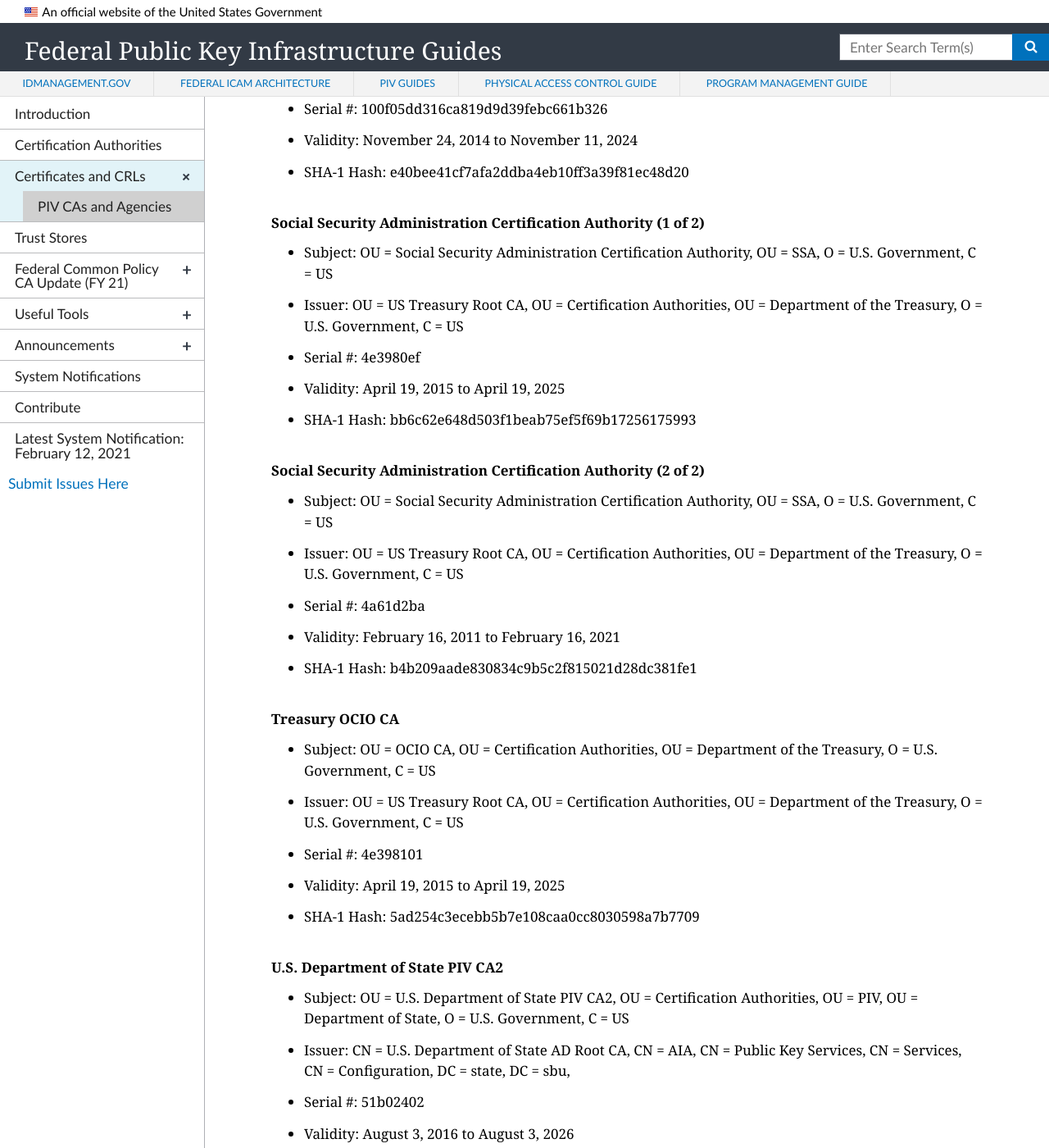
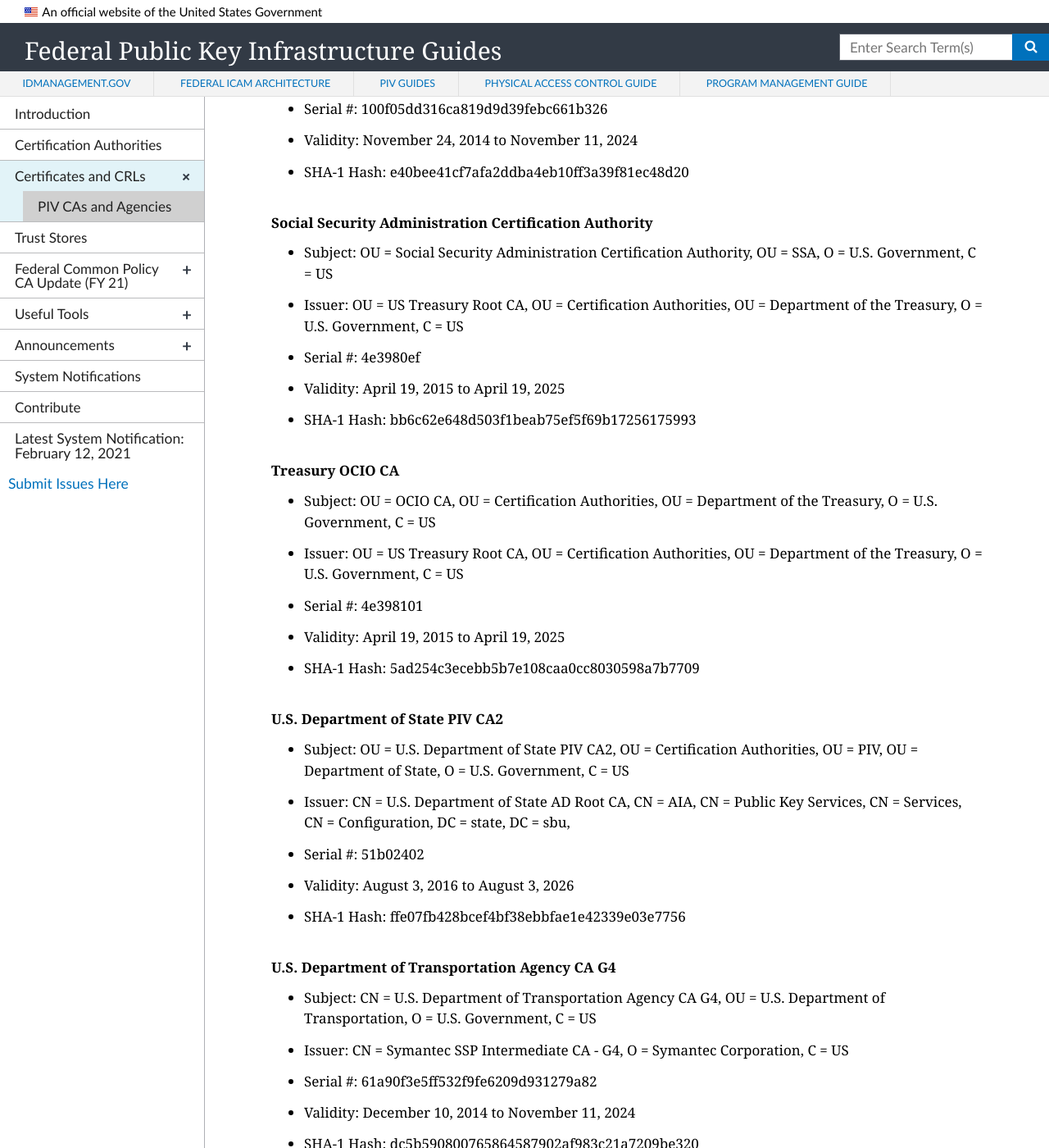
Before and after one commit to GSA/fpki-guides, a Jekyll site: the page built from _crls/fpki_piv_issuers.md, in a window 1280 px wide and 1400 px high, scrolled down 17119 px. Shown: the whole window at 82% size. Built offline with Jekyll 4.4.1, drawn with Linux system fonts in a browser that asks for light colours; nearby versions of some CDN libraries.

Commit message:
Update fpki_piv_issuers.md

```diff
--- a/_crls/fpki_piv_issuers.md
+++ b/_crls/fpki_piv_issuers.md
@@ -286,19 +286,12 @@
 - Validity: November 24, 2014 to November 11, 2024
 - SHA-1 Hash: e40bee41cf7afa2ddba4eb10ff3a39f81ec48d20
 
-#### Social Security Administration Certification Authority (1 of 2)
+#### Social Security Administration Certification Authority
 - Subject: OU = Social Security Administration Certification Authority, OU = SSA, O = U.S. Government, C = US
 - Issuer: OU = US Treasury Root CA, OU = Certification Authorities, OU = Department of the Treasury, O = U.S. Government, C = US
 - Serial #: 4e3980ef
 - Validity: April 19, 2015 to April 19, 2025
 - SHA-1 Hash: bb6c62e648d503f1beab75ef5f69b17256175993
-
-#### Social Security Administration Certification Authority (2 of 2)
-- Subject: OU = Social Security Administration Certification Authority, OU = SSA, O = U.S. Government, C = US
-- Issuer: OU = US Treasury Root CA, OU = Certification Authorities, OU = Department of the Treasury, O = U.S. Government, C = US
-- Serial #: 4a61d2ba
-- Validity: February 16, 2011 to February 16, 2021
-- SHA-1 Hash: b4b209aade830834c9b5c2f815021d28dc381fe1
 
 #### Treasury OCIO CA
 - Subject: OU = OCIO CA, OU = Certification Authorities, OU = Department of the Treasury, O = U.S. Government, C = US
```
